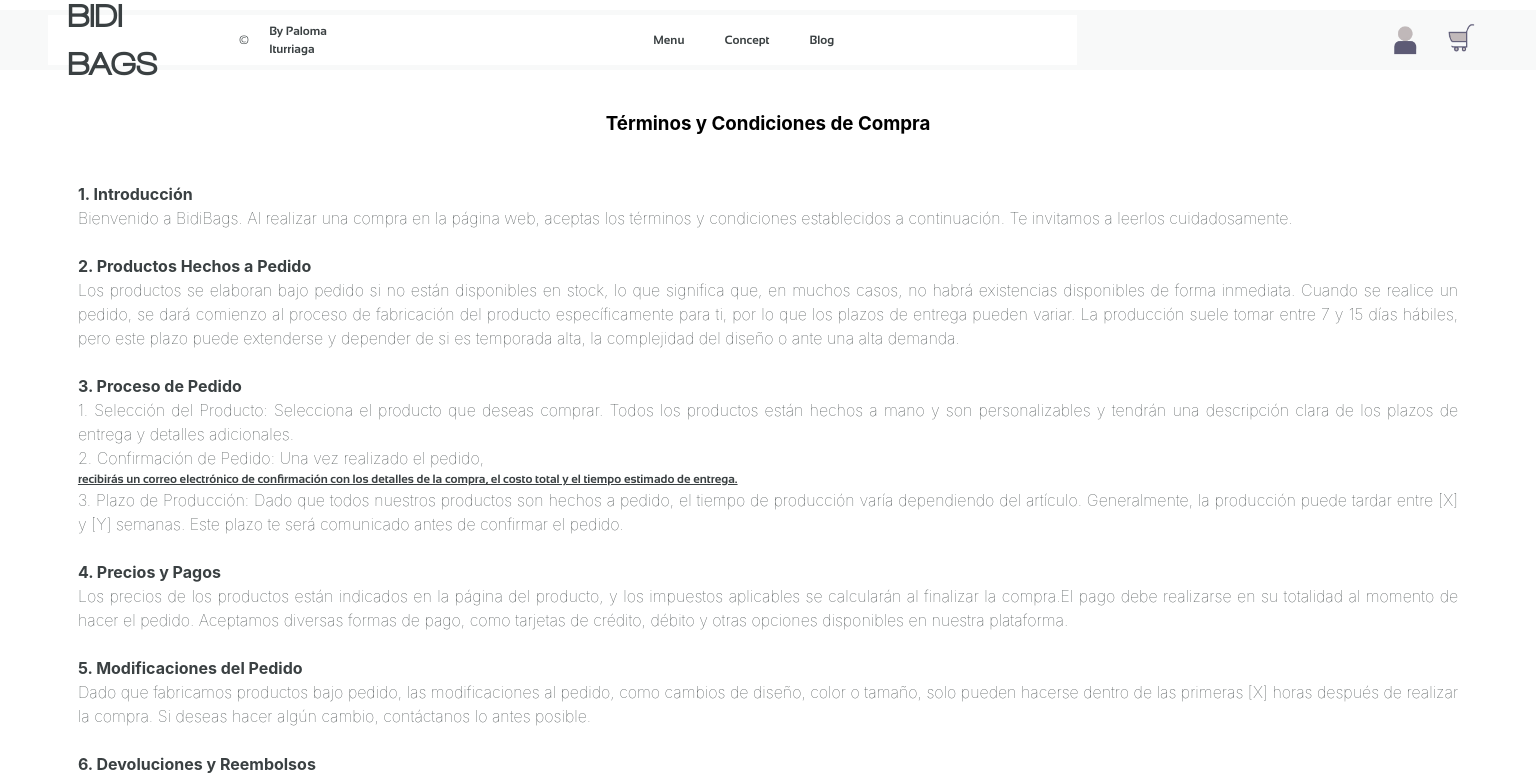
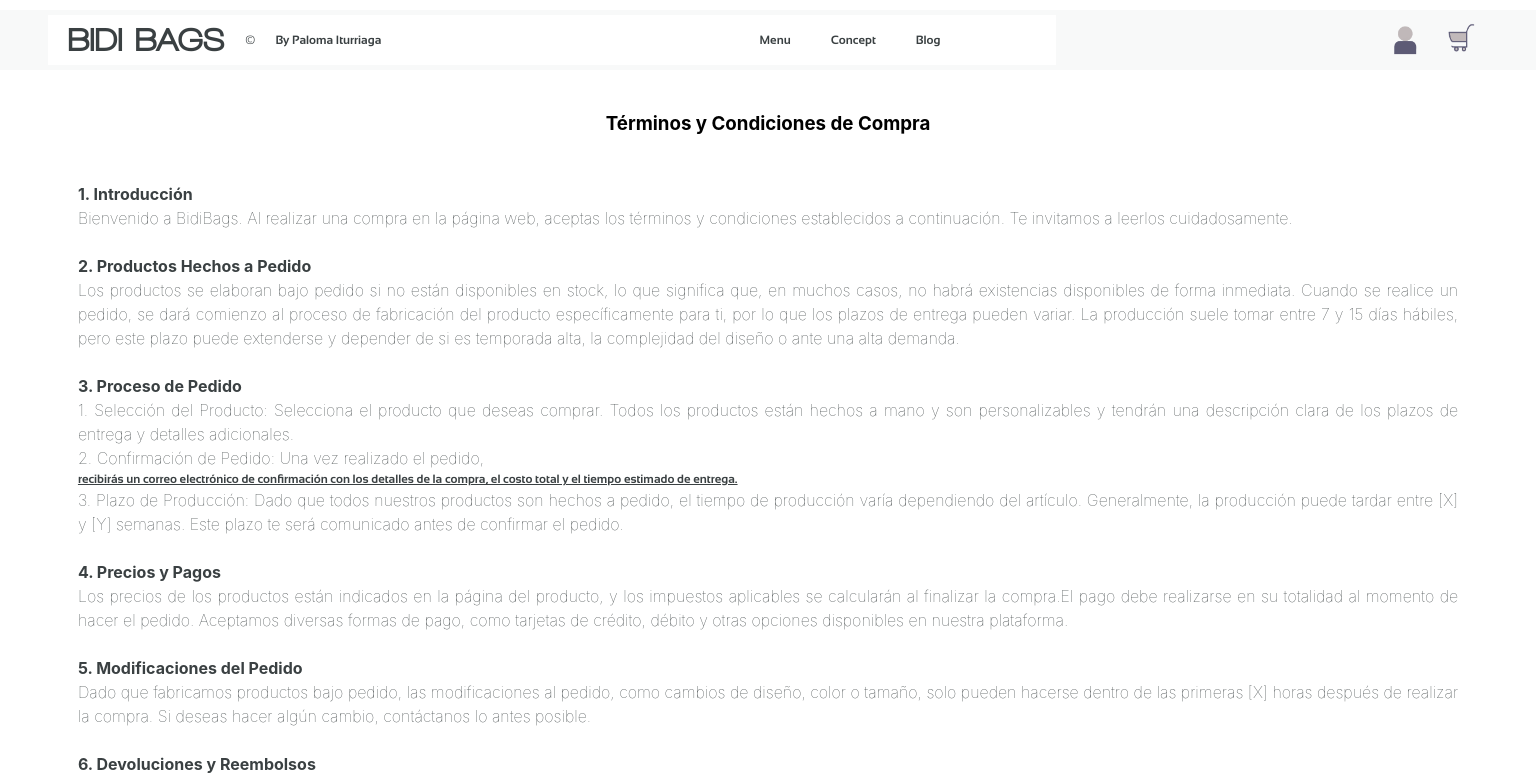
Before and after one commit to RadiooGaga/BidiBagsFront, a React (Vite) app: page /terminos-y-condiciones in a window 1536 px wide. Shown: the top 779 px of the page. Built offline with nearby package versions, Linux system fonts and the light colour scheme; no server answers.

Commit message:
style retouched

```diff
--- a/src/StyledComponents/StyledNavBars.jsx
+++ b/src/StyledComponents/StyledNavBars.jsx
@@ -21,8 +21,12 @@ const NavBarMain = styled.div `
     @media screen and (min-width: 769px) and (max-width: 1023px){
         width: 50%;
     }
-    @media screen and (min-width: 1024px) and (max-width: 1443px){
-        width: 50%;
+    @media screen and (min-width: 1443px){
+        width: 30%;
+    }
+
+    @media screen and (min-width: 1444px) and (max-width: 1443px){
+    width: 50%;
     }
 
 `
--- a/src/components/Header/Header.css
+++ b/src/components/Header/Header.css
@@ -82,3 +82,10 @@
         padding: 0;
     }
 }
+
+@media screen and (min-width: 1443px) {
+    .divBrand {
+        width: 40%;
+        padding: 0;
+    }
+}
```
